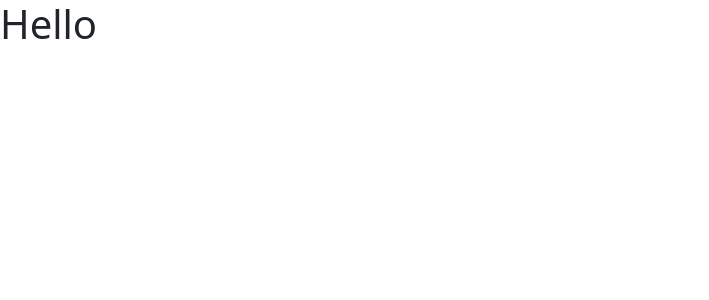
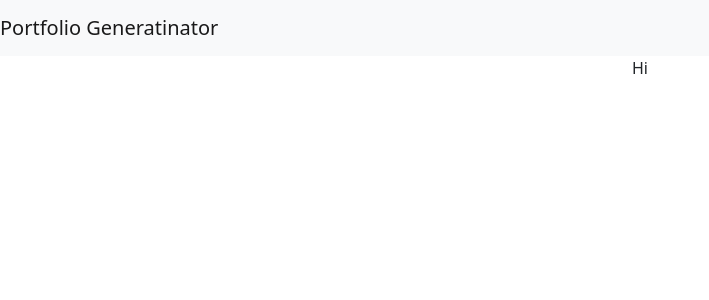
Before and after one commit to hirvaDhandhukia/react-practice, a React (Create React App) app in the folder 07-generate-portfolio/: page / in a window 1280 px wide. Shown: the top 300 px of the page, without its empty margins (0-709 px from the left). Built offline with nearby package versions, Linux system fonts and the light colour scheme.

Commit message:
add: header with dark, light theme * used bootstrap

```diff
--- a/07-generate-portfolio/public/index.html
+++ b/07-generate-portfolio/public/index.html
@@ -24,7 +24,7 @@
       work correctly both with client-side routing and a non-root public URL.
       Learn how to configure a non-root public URL by running `npm run build`.
     -->
-    <title>Portfolio Generator</title>
+    <title>React app | Hirva</title>
     <link rel="stylesheet" href="https://cdn.jsdelivr.net/npm/font-awesome@4/css/font-awesome.min.css">
     <link href="https://cdn.jsdelivr.net/npm/bootstrap@5.1.3/dist/css/bootstrap.min.css" rel="stylesheet" integrity="sha384-1BmE4kWBq78iYhFldvKuhfTAU6auU8tT94WrHftjDbrCEXSU1oBoqyl2QvZ6jIW3" crossorigin="anonymous">
     <link rel="preconnect" href="https://fonts.googleapis.com">
--- a/07-generate-portfolio/src/components/App.js
+++ b/07-generate-portfolio/src/components/App.js
@@ -1,11 +1,25 @@
-import React from 'react';
+import React, {Component} from 'react';
+import Header from "./Bootstrap/Header";
 
-function App() {
-  return (
-    <div className="App">
-      <h1>Hello</h1>
-    </div>
-  );
+class App extends Component {
+  state = {
+    Dark: false
+  };
+  render() {
+    return (
+      <div className="App">
+        <Header dark={this.state.Dark}>Portfolio Generatinator</Header>
+        {/* .container>.row>.col-12.text-center */}
+        <div className="container">
+          <div className="row">
+            <div className="col-12 text-center">
+              Hi
+            </div>
+          </div>
+        </div>
+      </div>
+    );
+  }
 }
 
 export default App;
--- /dev/null
+++ b/07-generate-portfolio/src/components/Bootstrap/Header.js
@@ -0,0 +1,22 @@
+const Header = ({ dark, children, className, to, Link }) => {
+    // conditional statement, whichever value will be initially given true will be displayed
+    dark = !!dark ? "dark" : "light";
+    return (
+      <nav
+        className={
+            // the `{dark}` here is variable passed by the conditional statement from line 3
+          `navbar navbar-${dark} bg-${dark}` + (className ? " " + className : "")
+        }
+      >
+        {to ? (
+          <Link to={to} className="navbar-brand">
+            {children}
+          </Link>
+        ) : (
+          <span className="navbar-brand">{children}</span>
+        )}
+      </nav>
+    );
+  };
+
+  export default Header;
```
